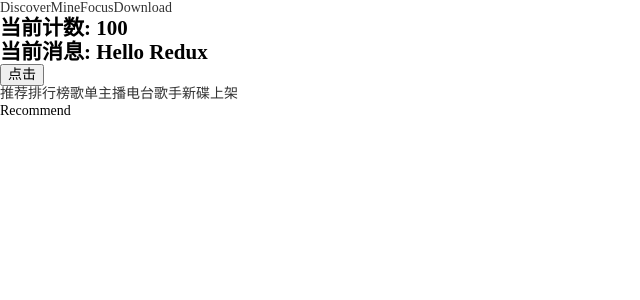
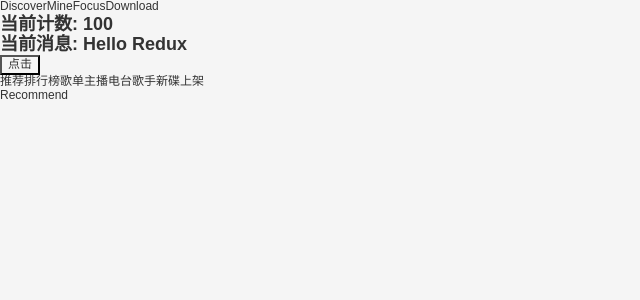
Before and after one commit to may4thfs/react-music, a React (Vite) app: page /#/discover/recommend in a window 1280 px wide. Shown: the top 300 px of the page, without its empty margins (0-640 px from the left). Built offline with nearby package versions, Linux system fonts and the light colour scheme.

Commit message:
style: 更新 common CSS 样式

```diff
--- a/src/assets/css/common.css
+++ b/src/assets/css/common.css
@@ -1,5 +1,12 @@
-body {
-  font-size: 14px;
+body,
+textarea,
+select,
+input,
+button {
+  font-size: 12px;
+  color: #333;
+  font-family: Arial, Helvetica, sans-serif;
+  background-color: #f5f5f5;
 }
 
 .wrap-v1 {
@@ -12,6 +19,7 @@ body {
   margin: 0 auto;
 }
 
+/** sprite 精灵图类 **/
 .sprite_01 {
   background: url(../img/sprite_01.png) no-repeat 0 9999px;
 }
```
